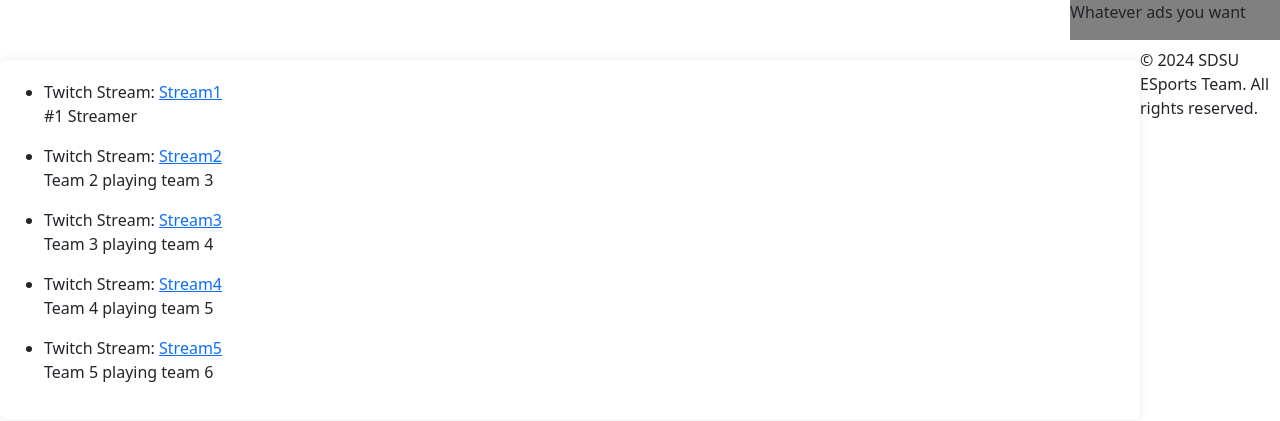
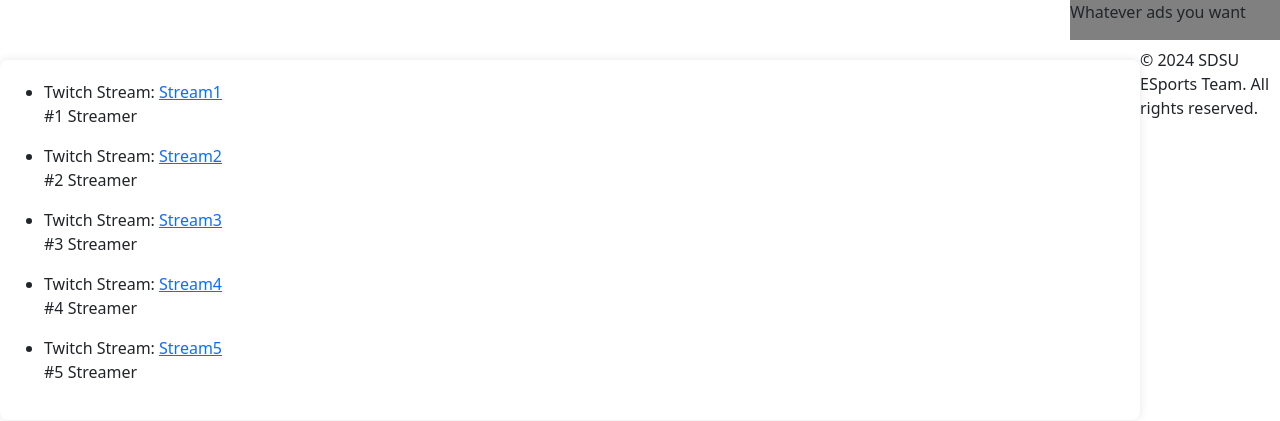
Before and after one commit to pablo1479/SDSUESPORTS, a Django app: page /stream/ in a window 1280 px wide. Shown: the part 170-591 px from the top of the page. Run offline with Django 5.2, Linux system fonts and the light colour scheme.

Commit message:
Update stream.html

```diff
--- a/esports/registration/templates/registration/stream.html
+++ b/esports/registration/templates/registration/stream.html
@@ -67,13 +67,13 @@
             <li>Twitch Stream: <a href="https://www.twitch.tv/caseoh_">Stream1</a></li>
             <p>#1 Streamer</p>
             <li>Twitch Stream: <a href="https://www.twitch.tv/jynxzi">Stream2</a></li>
-            <p>Team 2 playing team 3</p>
-            <li>Twitch Stream: <a href="https://www.youtube.com/watch?v=k85mRPqvMbE&pp=ygUOZGFtZSB0dSBjb3NpdGE%3D">Stream3</a></li>
-            <p>Team 3 playing team 4</p>
-            <li>Twitch Stream: <a href="https://www.youtube.com/watch?v=dQw4w9WgXcQ&pp=ygUXbmV2ZXIgZ29ubmEgZ2l2ZSB5b3UgdXA%3D">Stream4</a></li>
-            <p>Team 4 playing team 5</p>
-            <li>Twitch Stream: <a href="https://www.youtube.com/watch?v=9gspElv1yvc&pp=ygUiaW4gdGhlIGFybXMgb2YgYW5nZWwgY29tbWVyY2lhbA%3D%3D">Stream5</a></li>
-            <p>Team 5 playing team 6</p>
+            <p>#2 Streamer</p>
+            <li>Twitch Stream: <a href="https://www.twitch.tv/kaicenat">Stream3</a></li>
+            <p>#3 Streamer</p>
+            <li>Twitch Stream: <a href="https://www.twitch.tv/pokimane">Stream4</a></li>
+            <p>#4 Streamer</p>
+            <li>Twitch Stream: <a href="https://www.twitch.tv/aztec_gaming/about">Stream5</a></li>
+            <p>#5 Streamer</p>
         </ul>
     </main>
     <div class="modal fade" id="loginModal" tabindex="-1" aria-labelledby="loginModalLabel" aria-hidden="true">
```
